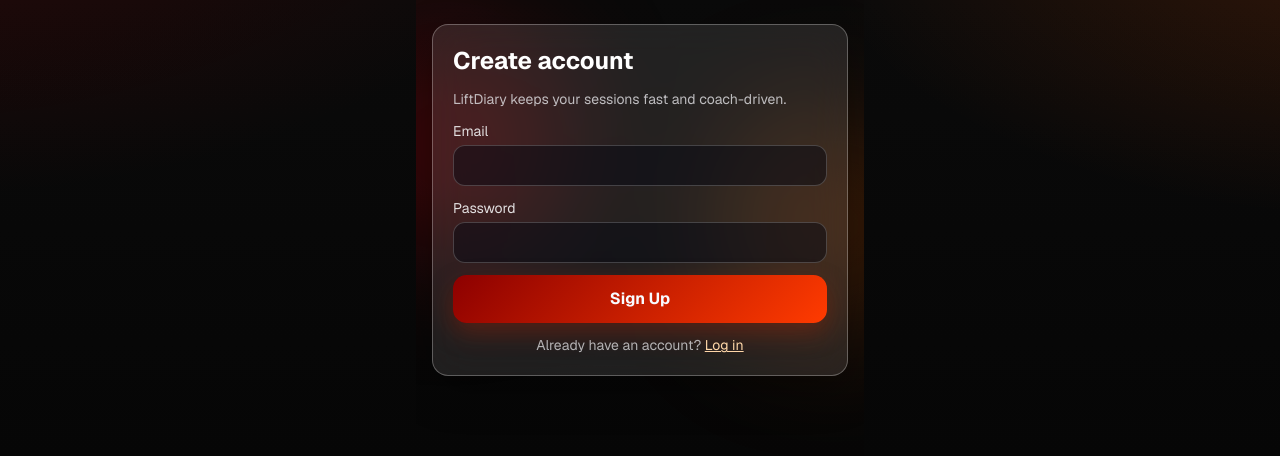
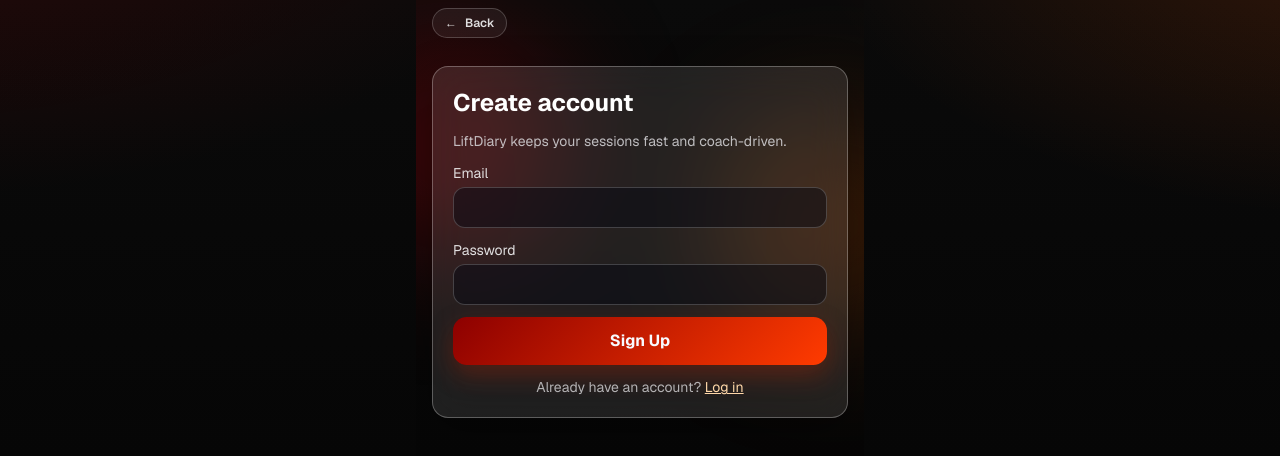
Before and after one commit to amanavi007/LiftDiary, a Next.js app: page /signup in a window 1280 px wide. Shown: the top 456 px of the page. Built offline with nearby package versions, Linux system fonts and the light colour scheme; no server answers.

Commit message:
Add global back button navigation across app screens

```diff
--- /dev/null
+++ b/src/components/back-button.tsx
@@ -0,0 +1,33 @@
+"use client";
+
+import { usePathname, useRouter } from "next/navigation";
+
+export function BackButton({ fallbackHref = "/home" }: { fallbackHref?: string }) {
+  const router = useRouter();
+  const pathname = usePathname();
+
+  if (pathname === "/home" || pathname === "/") {
+    return null;
+  }
+
+  function goBack() {
+    if (typeof window !== "undefined" && window.history.length > 1) {
+      router.back();
+      return;
+    }
+
+    router.push(fallbackHref);
+  }
+
+  return (
+    <button
+      type="button"
+      onClick={goBack}
+      className="glass-pill inline-flex items-center gap-2 px-3 py-1.5 text-xs font-semibold text-zinc-100/90"
+      aria-label="Go back"
+    >
+      <span aria-hidden>←</span>
+      Back
+    </button>
+  );
+}
--- a/src/components/screen-shell.tsx
+++ b/src/components/screen-shell.tsx
@@ -1,12 +1,24 @@
 import { ReactNode } from "react";
+import { BackButton } from "@/components/back-button";
 import { MobileNav } from "@/components/mobile-nav";
 
-export function ScreenShell({ children, showNav = true }: { children: ReactNode; showNav?: boolean }) {
+export function ScreenShell({
+  children,
+  showNav = true,
+  showBack = true,
+}: {
+  children: ReactNode;
+  showNav?: boolean;
+  showBack?: boolean;
+}) {
   return (
     <main className="relative mx-auto w-full max-w-md overflow-hidden px-4 pb-4 pt-2 text-zinc-50">
       <div className="pointer-events-none absolute -left-20 top-8 h-56 w-56 rounded-full bg-red-700/30 blur-3xl" />
       <div className="pointer-events-none absolute -right-20 top-28 h-56 w-56 rounded-full bg-orange-500/20 blur-3xl" />
-      <div className="relative z-10">{children}</div>
+      <div className="relative z-10 space-y-3">
+        {showBack ? <BackButton /> : null}
+        {children}
+      </div>
       {showNav ? <MobileNav /> : null}
     </main>
   );
```
